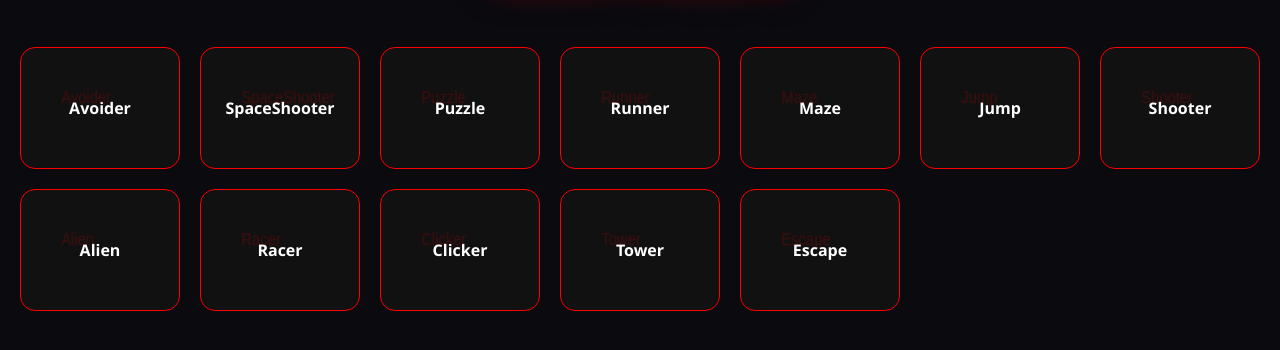
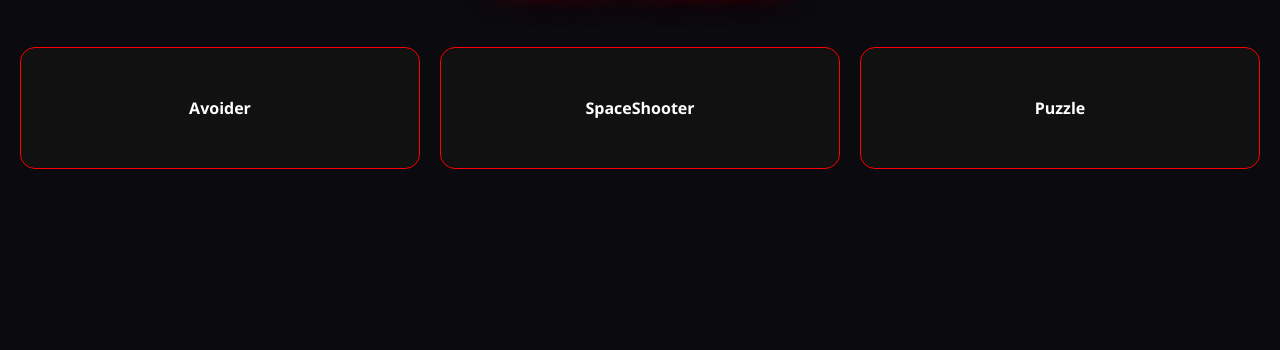
Before and after one commit to chillblackconx/Nova-game, a plain HTML site: page index.html in a window 1280 px wide. Shown: the part 118-468 px from the top of the page. Drawn offline with Linux system fonts and the light colour scheme.

Commit message:
Update index.html

```diff
--- a/index.html
+++ b/index.html
@@ -17,25 +17,15 @@ body{
 #logo{
   font-size:3em;
   font-weight:bold;
-  color:#f00; /* rouge néon */
+  color:#f00;
   text-shadow:0 0 10px #f00,0 0 20px #f00,0 0 30px #800,0 0 40px #800;
   margin:50px 0 30px 0;
-  opacity:0;
-  animation:fadeIn 2s forwards;
-}
-@keyframes fadeIn{
-  to{opacity:1;}
 }
 #gameGrid{
   display:grid;
   grid-template-columns:repeat(auto-fit,minmax(150px,1fr));
   gap:20px;
   padding:20px;
-  opacity:0;
-  animation:fadeInGrid 1s forwards 2s;
-}
-@keyframes fadeInGrid{
-  to{opacity:1;}
 }
 .gameBox{
   background:#111;
@@ -55,24 +45,6 @@ body{
 .gameBox:hover{
   transform:scale(1.05);
   box-shadow:0 0 20px #f00;
-}
-.gameBox canvas{
-  position:absolute;
-  top:0;
-  left:0;
-  width:100%;
-  height:100%;
-  pointer-events:none;
-  border-radius:15px;
-  opacity:0.2;
-}
-iframe{
-  border:none;
-  width:90%;
-  height:500px;
-  margin:30px auto;
-  border-radius:12px;
-  display:none;
 }
 #neonCursor{
   position:fixed;
@@ -94,93 +66,43 @@ iframe{
 
 <div id="logo">Neon Studio</div>
 <div id="gameGrid"></div>
-<iframe id="gameFrame"></iframe>
 <div id="neonCursor"></div>
 
 <script>
-// Curseur néon rouge qui disparaît après 3s d'inactivité et pulse sur hover
+// Curseur néon rouge qui disparaît après 3s
 const neon=document.getElementById('neonCursor');
 let timeout;
-
-function showCursor(x,y){
-  neon.style.transform=`translate(${x-10}px, ${y-10}px)`;
+document.addEventListener('mousemove',e=>{
+  neon.style.transform=`translate(${e.clientX-10}px, ${e.clientY-10}px)`;
   neon.style.opacity='1';
   clearTimeout(timeout);
   timeout=setTimeout(()=>{ neon.style.opacity='0'; },3000);
-}
-
-document.addEventListener('mousemove',e=>{
-  showCursor(e.clientX,e.clientY);
 });
 
-// Liste de nombreux fichiers jeux .rtx.html fictifs pour test
+// Liste des fichiers réellement présents dans ton dossier games/
 const allFiles=[
   "Avoider.rtx.html",
   "SpaceShooter.rtx.html",
-  "Puzzle.rtx.html",
-  "Runner.rtx.html",
-  "Maze.rtx.html",
-  "Jump.rtx.html",
-  "Shooter.rtx.html",
-  "Alien.rtx.html",
-  "Racer.rtx.html",
-  "Clicker.rtx.html",
-  "Tower.rtx.html",
-  "Escape.rtx.html"
+  "Puzzle.rtx.html"
 ];
 
 const grid=document.getElementById('gameGrid');
-const frame=document.getElementById('gameFrame');
 
-// Crée un mini aperçu animé pour chaque box
-function createPreview(box,file){
-  const canvas=document.createElement('canvas');
-  canvas.width=150; canvas.height=100;
-  const ctx=canvas.getContext('2d');
-  box.appendChild(canvas);
-
-  let angle=0;
-  function animate(){
-    ctx.clearRect(0,0,canvas.width,canvas.height);
-    ctx.fillStyle='#f00';
-    ctx.font='14px Arial';
-    ctx.fillText(file.replace('.rtx.html',''),canvas.width/2-40+Math.sin(angle)*5,canvas.height/2+Math.cos(angle)*5);
-    angle+=0.05;
-    requestAnimationFrame(animate);
-  }
-  animate();
-}
-
-// Crée les boxes
-if(allFiles.length>0){
+// Crée les boxes uniquement si le fichier contient ".rtx"
 allFiles.forEach(file=>{
   if(file.includes('.rtx')){
     const box=document.createElement('div');
     box.className='gameBox';
     box.textContent=file.replace('.rtx.html','');
-      createPreview(box,file);
 
-      // Pulse curseur sur hover
-      box.addEventListener('mouseenter',()=>{
-        neon.style.transition='transform 0.05s ease-out, opacity 0.2s';
-        neon.style.transform+=' scale(2)';
-        neon.style.boxShadow='0 0 20px #f00,0 0 40px #f00,0 0 60px #f00,0 0 80px #800,0 0 100px #800';
-      });
-      box.addEventListener('mouseleave',()=>{
-        neon.style.transform=neon.style.transform.replace(' scale(2)','');
-        neon.style.boxShadow='0 0 10px #f00,0 0 20px #f00,0 0 30px #f00,0 0 40px #800,0 0 50px #800';
+    // Clique → ouvre le jeu dans une nouvelle page
+    box.addEventListener('click',()=>{
+      window.location.href='games/'+file;
     });
 
-      // Clique ouvre le jeu dans l'iframe
-      box.onclick=()=>{
-        frame.src='games/'+file;
-        frame.style.display='block';
-        frame.scrollIntoView({behavior:'smooth'});
-      };
     grid.appendChild(box);
   }
 });
-}
 </script>
 </body>
 </html>
```
Lines whose indentation alone changed are shown as unchanged.
